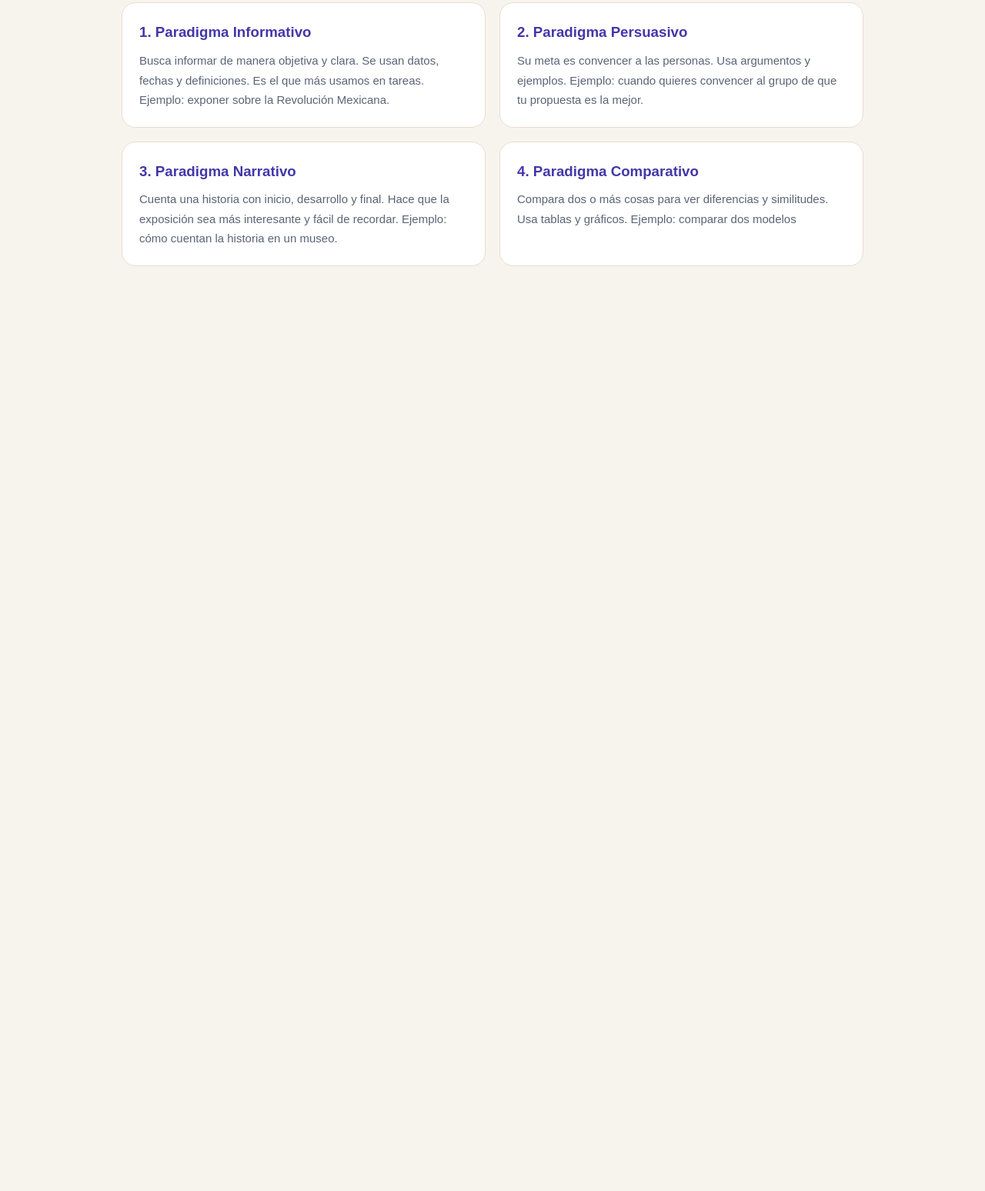
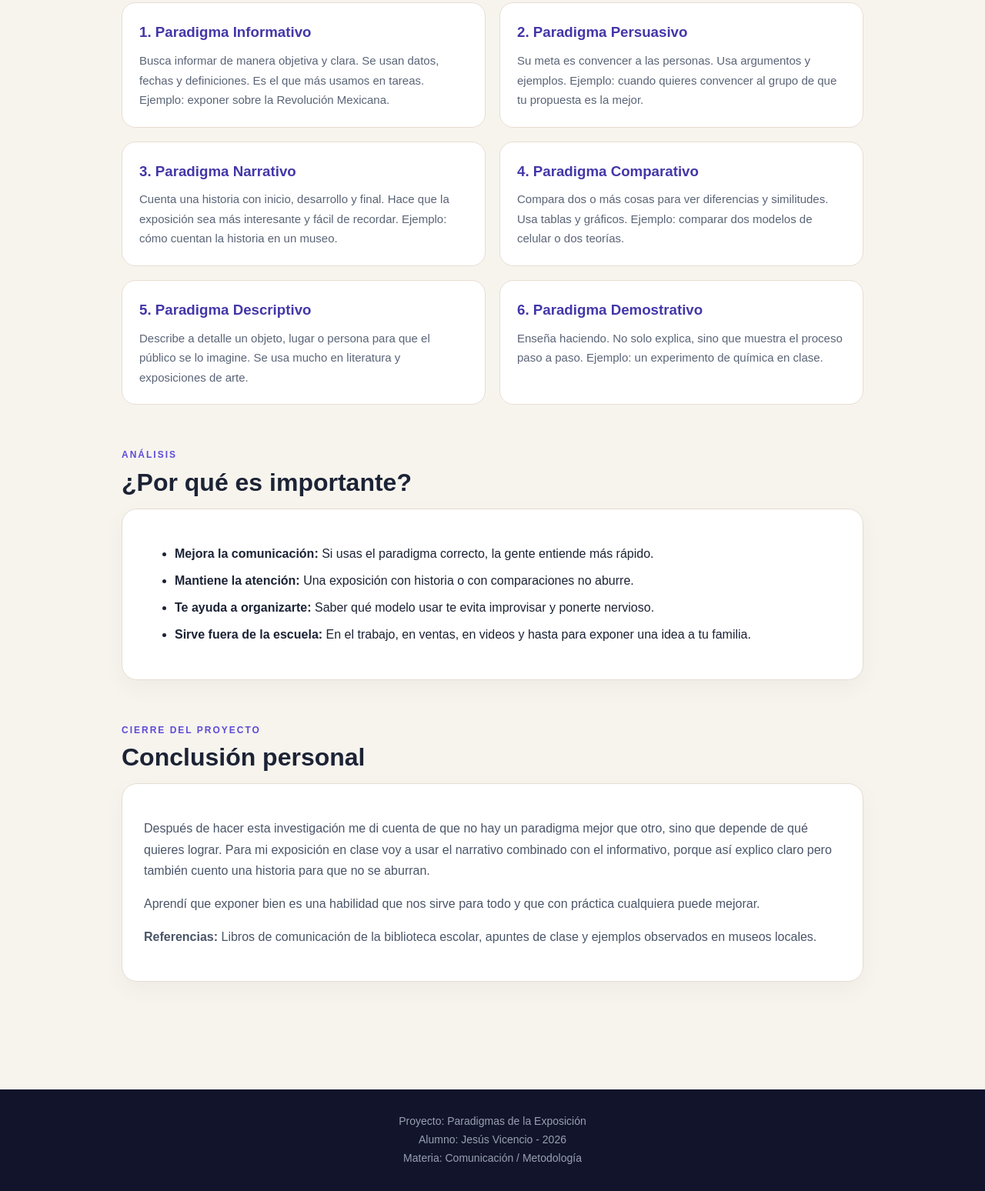
Before and after one commit to jesusvicencio/paradigmas-de-exposici-n, a plain HTML site: page index.html in a window 1280 px wide. Shown: the part 1235-2783 px from the top of the page at 77% size. Before the commit the page ends 1681 px from the top, so only its background shows below. Drawn offline with Linux system fonts and the light colour scheme.

Commit message:
Add additional exposition paradigms and analysis

```diff
--- a/index.html
+++ b/index.html
@@ -64,4 +64,40 @@ footer{background:#11142a;color:#9aa0b3;text-align:center;padding:30px 15px;font
 <div class="item"><h3>1. Paradigma Informativo</h3><p>Busca informar de manera objetiva y clara. Se usan datos, fechas y definiciones. Es el que más usamos en tareas. Ejemplo: exponer sobre la Revolución Mexicana.</p></div>
 <div class="item"><h3>2. Paradigma Persuasivo</h3><p>Su meta es convencer a las personas. Usa argumentos y ejemplos. Ejemplo: cuando quieres convencer al grupo de que tu propuesta es la mejor.</p></div>
 <div class="item"><h3>3. Paradigma Narrativo</h3><p>Cuenta una historia con inicio, desarrollo y final. Hace que la exposición sea más interesante y fácil de recordar. Ejemplo: cómo cuentan la historia en un museo.</p></div>
-<div class="item"><h3>4. Paradigma Comparativo</h3><p>Compara dos o más cosas para ver diferencias y similitudes. Usa tablas y gráficos. Ejemplo: comparar dos modelos
+<div class="item"><h3>4. Paradigma Comparativo</h3><p>Compara dos o más cosas para ver diferencias y similitudes. Usa tablas y gráficos. Ejemplo: comparar dos modelos de celular o dos teorías.</p></div>
+<div class="item"><h3>5. Paradigma Descriptivo</h3><p>Describe a detalle un objeto, lugar o persona para que el público se lo imagine. Se usa mucho en literatura y exposiciones de arte.</p></div>
+<div class="item"><h3>6. Paradigma Demostrativo</h3><p>Enseña haciendo. No solo explica, sino que muestra el proceso paso a paso. Ejemplo: un experimento de química en clase.</p></div>
+</div>
+</section>
+
+<section id="importancia">
+<div class="kicker">Análisis</div>
+<h2>¿Por qué es importante?</h2>
+<div class="box">
+<ul class="lista">
+<li><strong>Mejora la comunicación:</strong> Si usas el paradigma correcto, la gente entiende más rápido.</li>
+<li><strong>Mantiene la atención:</strong> Una exposición con historia o con comparaciones no aburre.</li>
+<li><strong>Te ayuda a organizarte:</strong> Saber qué modelo usar te evita improvisar y ponerte nervioso.</li>
+<li><strong>Sirve fuera de la escuela:</strong> En el trabajo, en ventas, en videos y hasta para exponer una idea a tu familia.</li>
+</ul>
+</div>
+</section>
+
+<section id="conclusion">
+<div class="kicker">Cierre del proyecto</div>
+<h2>Conclusión personal</h2>
+<div class="box">
+<p>Después de hacer esta investigación me di cuenta de que no hay un paradigma mejor que otro, sino que depende de qué quieres lograr. Para mi exposición en clase voy a usar el narrativo combinado con el informativo, porque así explico claro pero también cuento una historia para que no se aburran.</p>
+<p>Aprendí que exponer bien es una habilidad que nos sirve para todo y que con práctica cualquiera puede mejorar.</p>
+<p><strong>Referencias:</strong> Libros de comunicación de la biblioteca escolar, apuntes de clase y ejemplos observados en museos locales.</p>
+</div>
+</section>
+
+</main>
+<footer>
+Proyecto: Paradigmas de la Exposición<br>
+Alumno: Jesús Vicencio - 2026<br>
+Materia: Comunicación / Metodología
+</footer>
+</body>
+</html>
```
